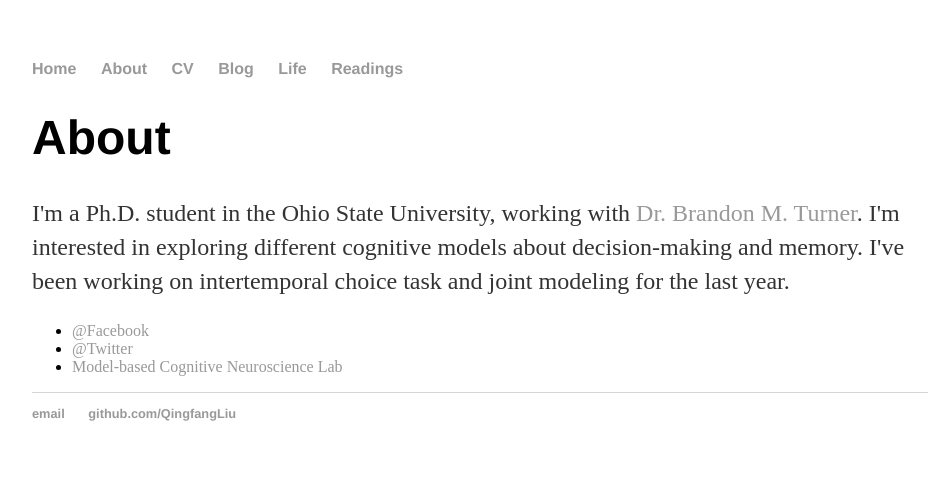
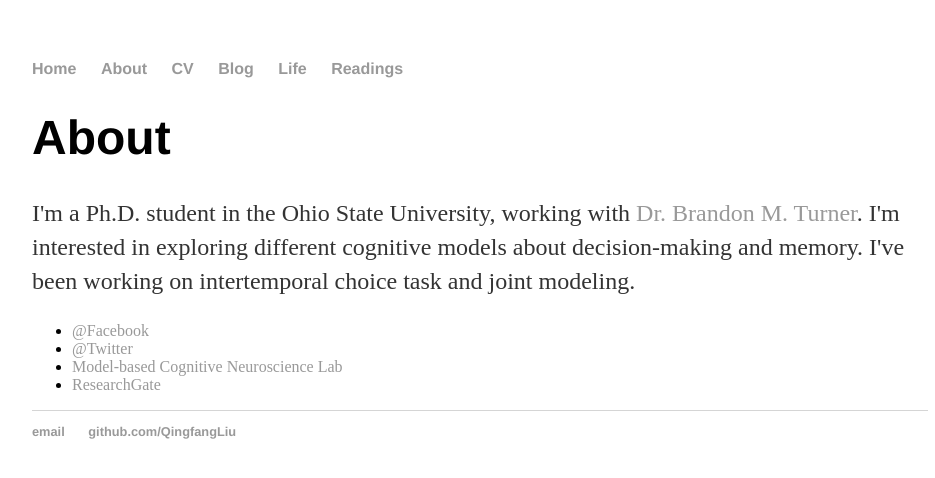
Before and after one commit to QingfangLiu/qingfangliu.github.io, a Jekyll site: the page built from about/index.html, in a window 1280 px wide. Shown: the top 478 px of the page, without its empty margins (160-1095 px from the left). Built offline with Jekyll 4.4.1, drawn with Linux system fonts in a browser that asks for light colours.

Commit message:
Update index.html

```diff
--- a/about/index.html
+++ b/about/index.html
@@ -5,14 +5,16 @@ title: About Qingfang Liu
 
 		<div class="about">
 			<h1>About</h1>
-			<p>I'm a Ph.D. student in the Ohio State University, working with <a href="http://faculty.psy.ohio-state.edu/turner/">Dr. Brandon M. Turner</a>.
+			<p>I'm a Ph.D. student in the Ohio State University,
+			   working with <a href="http://faculty.psy.ohio-state.edu/turner/">Dr. Brandon M. Turner</a>.
 		 	   I'm interested in exploring different cognitive models about decision-making and memory.
-			   I've been working on intertemporal choice task and joint modeling for the last year.
+			   I've been working on intertemporal choice task and joint modeling.
 			</p>
 
 			<ul class="contacts">
 				<li><a href="https://www.facebook.com/AshleyQingfangLiu">@Facebook</a></li>
 				<li><a href="https://twitter.com/qingfangAshley">@Twitter</a></li>
 				<li><a href="https://turner-mbcn.com/">Model-based Cognitive Neuroscience Lab</a></li>
+				<li><a href="https://www.researchgate.net/profile/Qingfang_Liu3">ResearchGate</a></li>
 			</ul>
 		</div>
```
